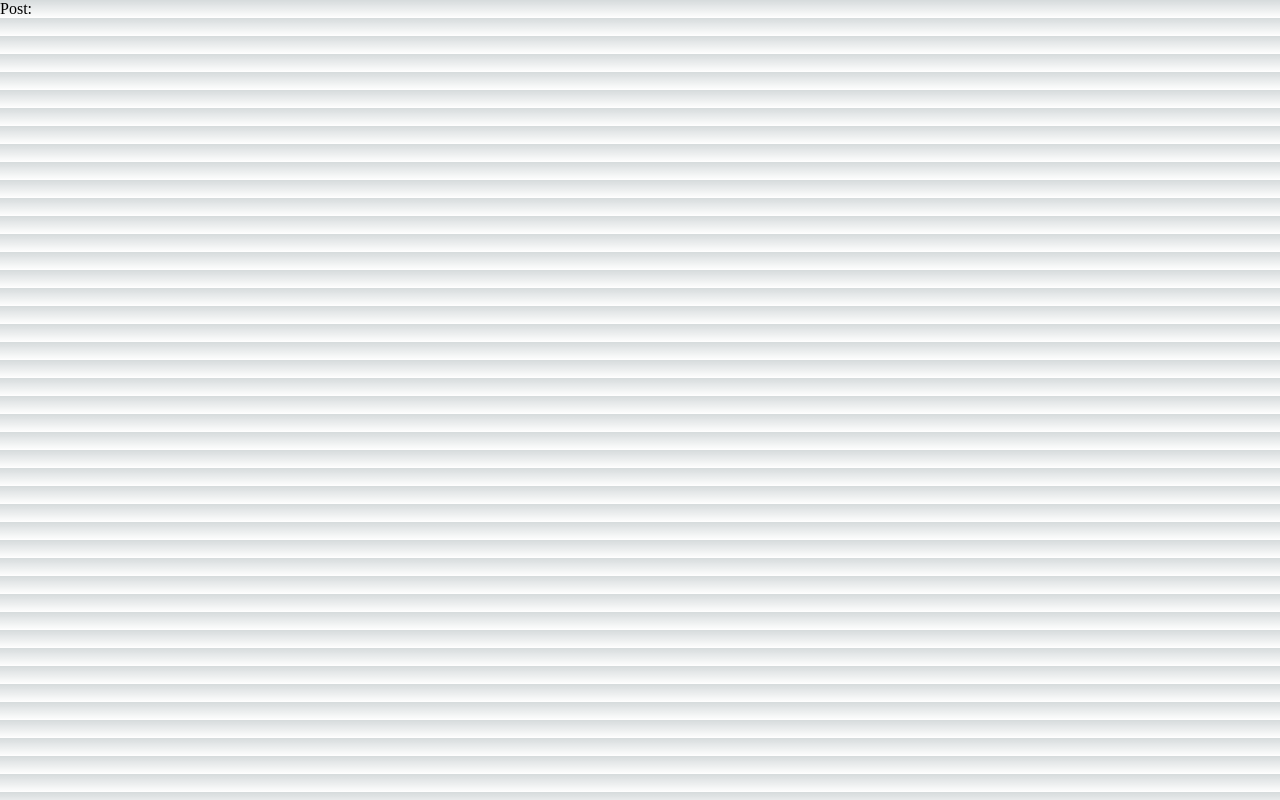
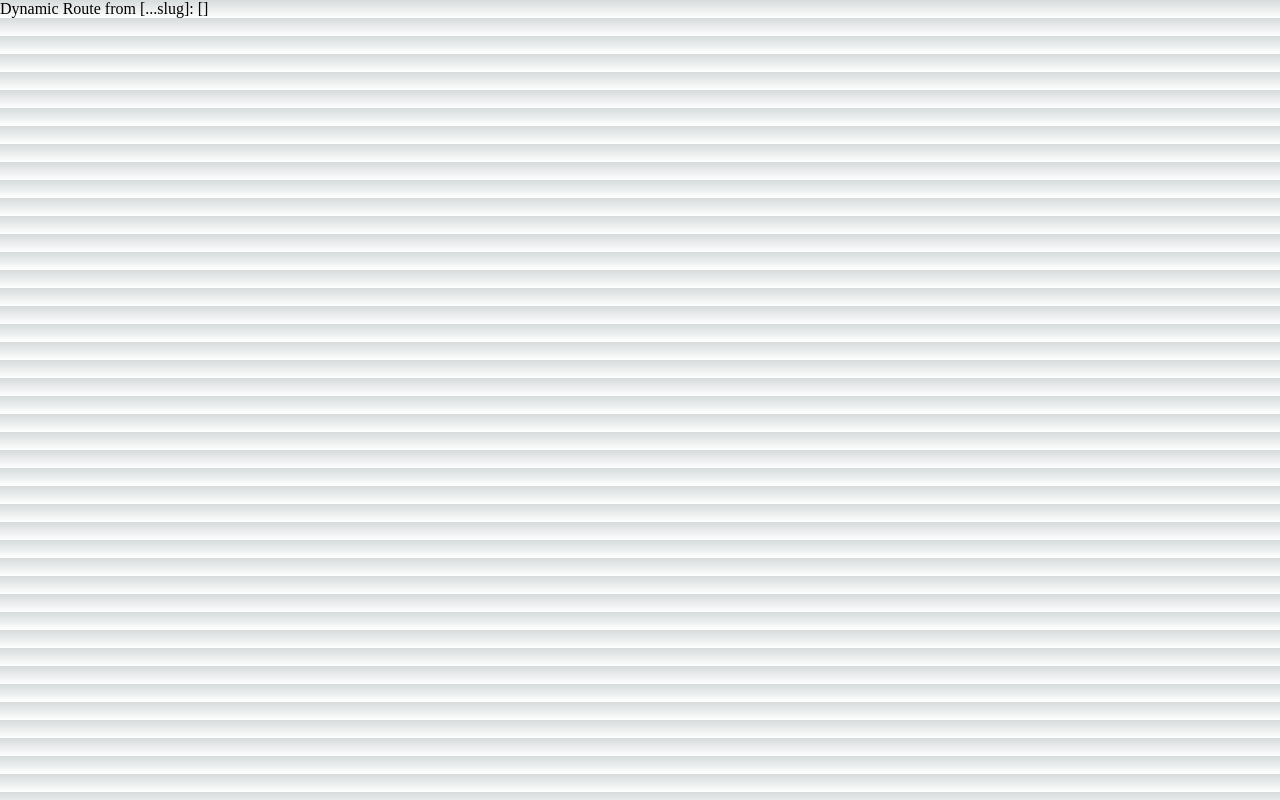
Before and after one commit to fong/dynamic-routes-api-404-app, a Next.js app: page / in a window 1280 px wide. Built offline with nearby package versions, Linux system fonts and the light colour scheme.

Commit message:
clearer messages

```diff
--- a/src/pages/[...slug].tsx
+++ b/src/pages/[...slug].tsx
@@ -23,12 +23,10 @@ export const getStaticPaths: GetStaticPaths = async () => {
 };
 
 export const getStaticProps: GetStaticProps = async ({ params }) => {
-  console.log(params);
-
   return {props: { params }}
 };
 
 export default function Page() {
   const router = useRouter()
-  return <p>Post: {router.query.slug}</p>
+  return <p>Dynamic Route from [...slug]: {JSON.stringify(router.query.slug)}</p>
 }
```
